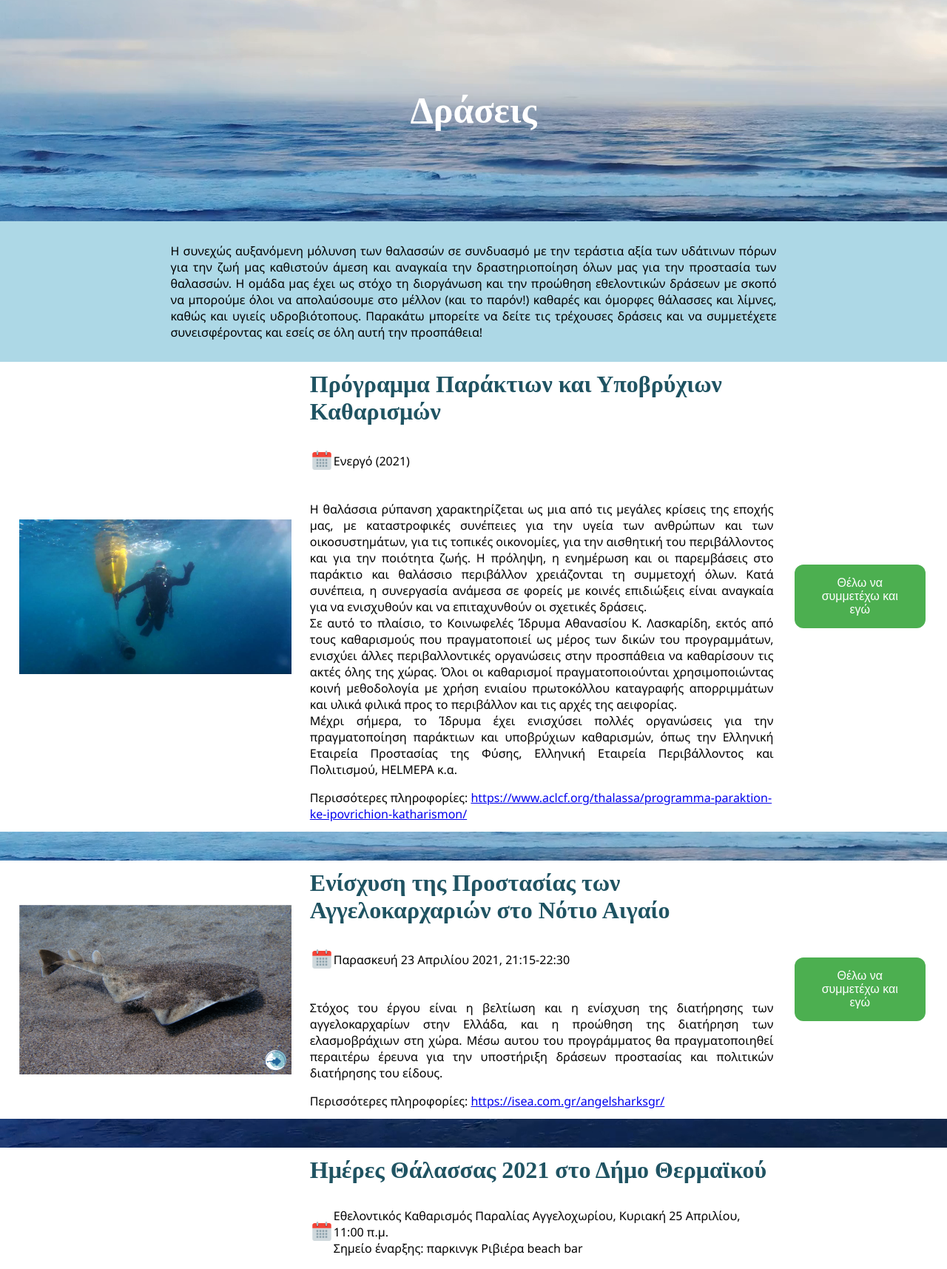
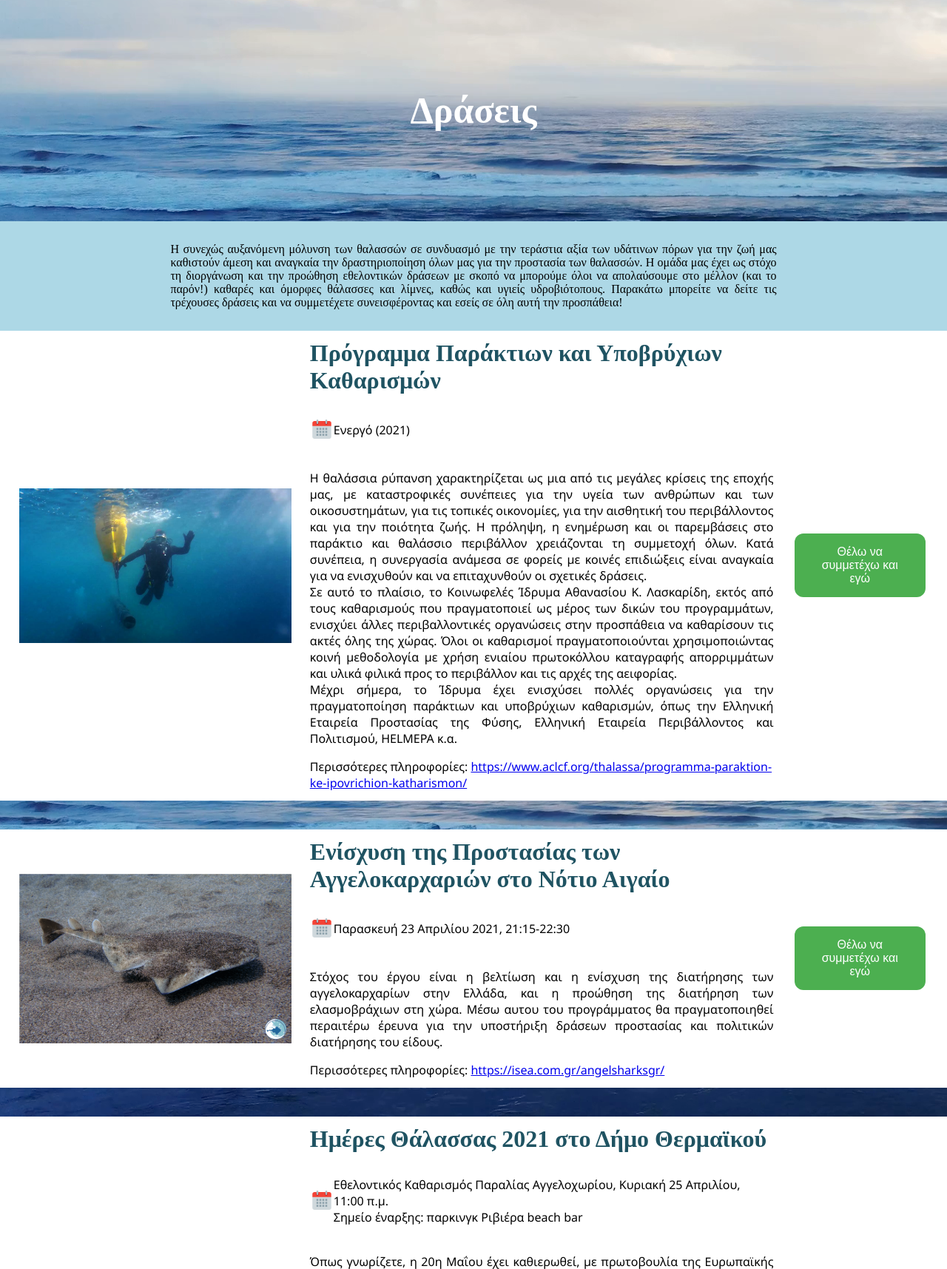
Before and after one commit to vrstelios/blue_life_csd_2021, a PHP site: page /Actions.html in a window 1280 px wide. Shown: the part 207-1922 px from the top of the page at 74% size. Run offline with PHP 8.4, Linux system fonts and the light colour scheme; grey boxes are pictures that could not be loaded.

Commit message:
Αλλαγή γραμματοσειράς body

```diff
--- a/styles_main.css
+++ b/styles_main.css
@@ -4,7 +4,7 @@ body {
     /*background-size: 100%;*/
     margin: 0;
     padding: 0;
-    font-family: "Segoe UI", "Calibri", serif;
+    font-family: "Times New Roman","Segoe UI", "Calibri", serif;
 }
 
 p {
```
